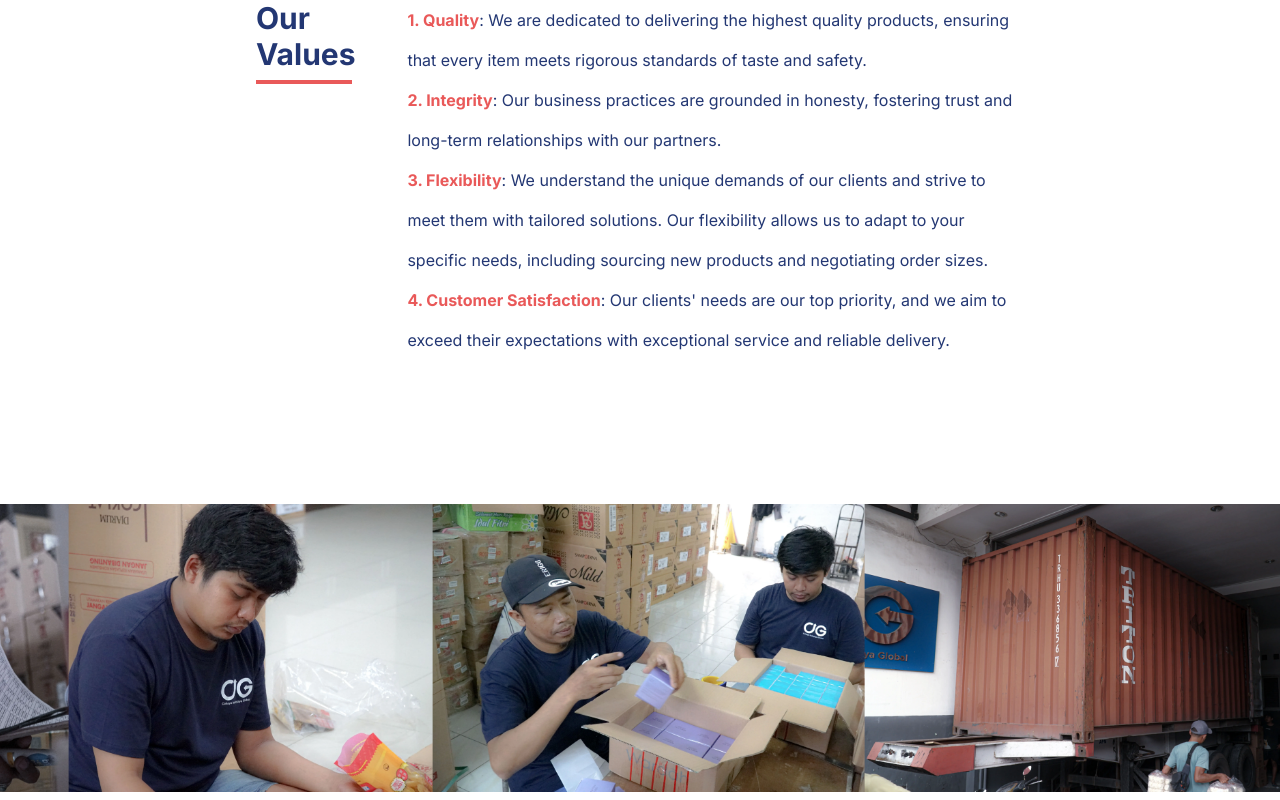
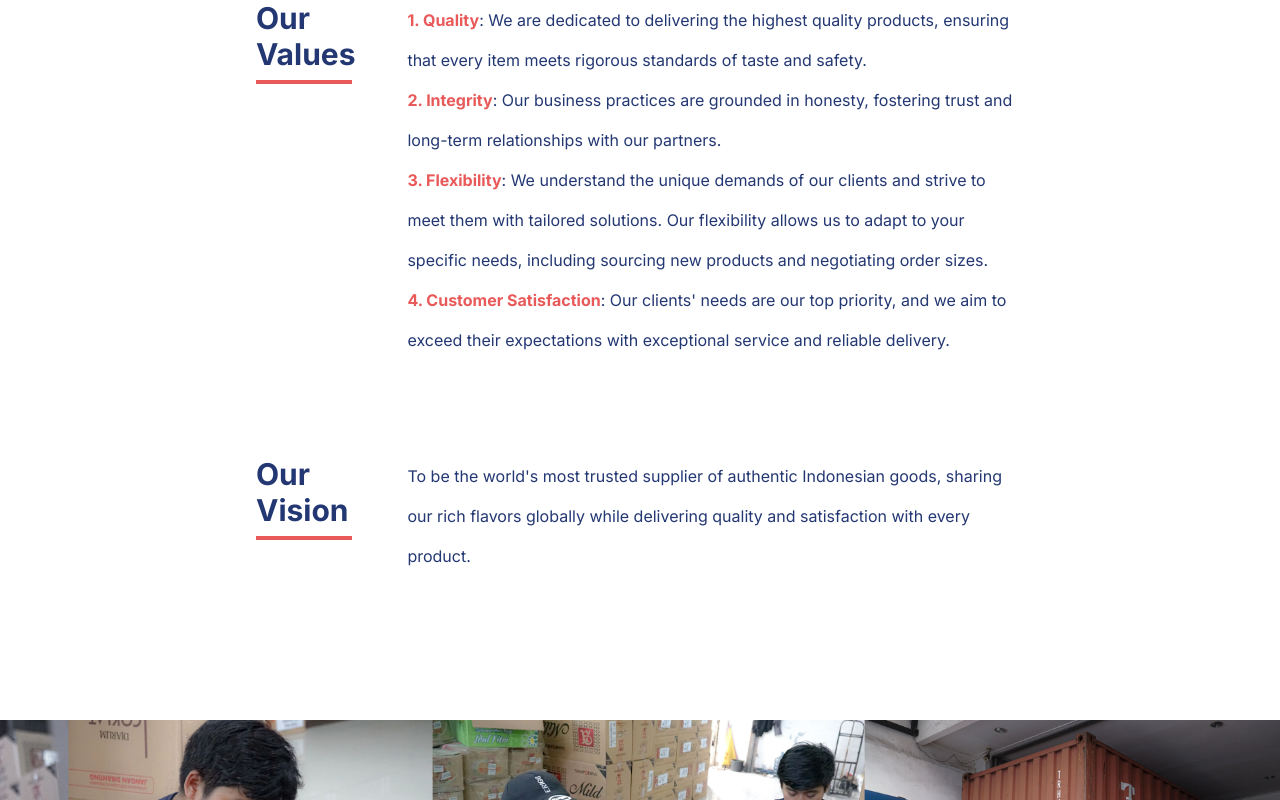
Before and after one commit to owenn2106/cahaya-indojaya-global, a Next.js app: page / in a window 1280 px wide. Shown: the part 4416-5216 px from the top of the page. Built offline with nearby package versions, Linux system fonts and the light colour scheme.

Commit message:
Add our vision section

```diff
--- a/src/components/about/mission-values/index.tsx
+++ b/src/components/about/mission-values/index.tsx
@@ -22,7 +22,7 @@ const MissionValues = () => {
         </div>
 
         {/* VALUES */}
-        <div className="flex flex-col md:flex-row">
+        <div className="flex flex-col md:flex-row mb-24">
           <div className="children:text-blue children:text-3xl children:font-bold flex-[1-1-30%] min-w-[15ch]">
             <h3>Our</h3>
             <h3>Values</h3>
@@ -58,6 +58,20 @@ const MissionValues = () => {
             </ul>
           </div>
         </div>
+
+        {/* VISION */}
+        <div className="flex flex-col md:flex-row">
+          <div className="children:text-blue children:text-3xl children:font-bold flex-[1-1-30%] min-w-[15ch]">
+            <h3>Our</h3>
+            <h3>Vision</h3>
+            <div className={`w-24 h-1 bg-red mt-2`} />
+          </div>
+          <div>
+            <p className="text-blue leading-10 pt-4 md:pt-0">
+              To be the world&apos;s most trusted supplier of authentic Indonesian goods, sharing our rich flavors globally while delivering quality and satisfaction with every product.
+            </p>
+          </div>
+        </div>
       </div>
     </section>
   );
```
